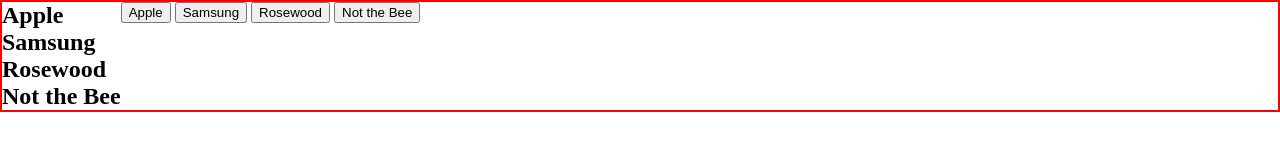
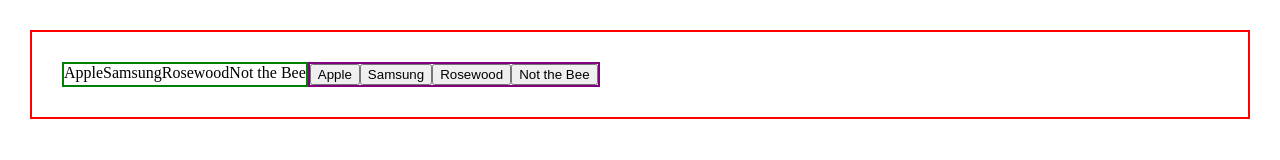
Before and after one commit to rosewoodhenryweaver/external-linking, a plain HTML site: page index.html in a window 1280 px wide. Drawn offline with Linux system fonts and the light colour scheme.

Commit message:
Added some more code

```diff
--- a/index.html
+++ b/index.html
@@ -9,30 +9,30 @@
 <body>
     <section class="outsidecontainer">
         <section class="linkedtext">
-            <h2>
+            <p class="link">
                 Apple
-            </h2>
-            <h2>
+            </p>
+            <p class="link">
                 Samsung
-            </h2>
-            <h2>
+            </p>
+            <p class="link">
                 Rosewood
-            </h2>
-            <h2>
+            </p>
+            <p class="link">
                 Not the Bee
-            </h2>
+            </p>
        </section>
        <section class="linkedbuttons">
-            <button>
+            <button class="button">
                 Apple
             </button>
-            <button>
+            <button class="button">
                 Samsung
             </button>
-            <button>
+            <button class="button">
                 Rosewood
             </button>
-            <button>
+            <button class="button">
                 Not the Bee
             </button>
        </section>
--- a/style.css
+++ b/style.css
@@ -10,12 +10,16 @@
 .outsidecontainer {
     display: flex;
     border: solid 2px red;
+    margin: 30px;
+    padding: 30px;
 }
 
 .linkedbuttons {
-
+    display: flex;
+    border: solid 2px purple;
 }
 
 .linkedtext {
-
+    display: flex;
+    border: solid 2px green;
 }
```
